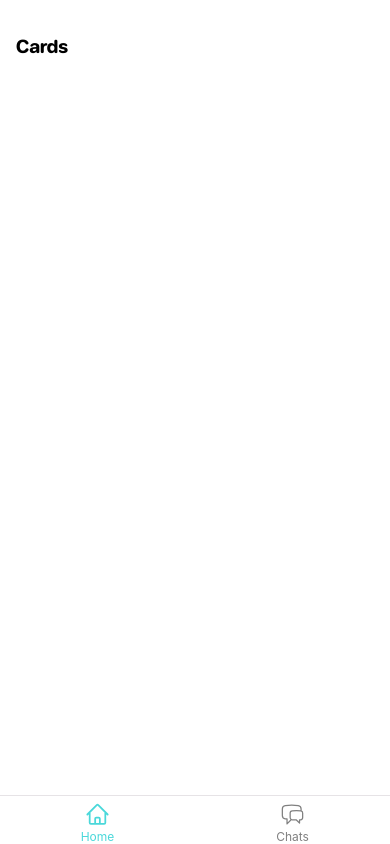
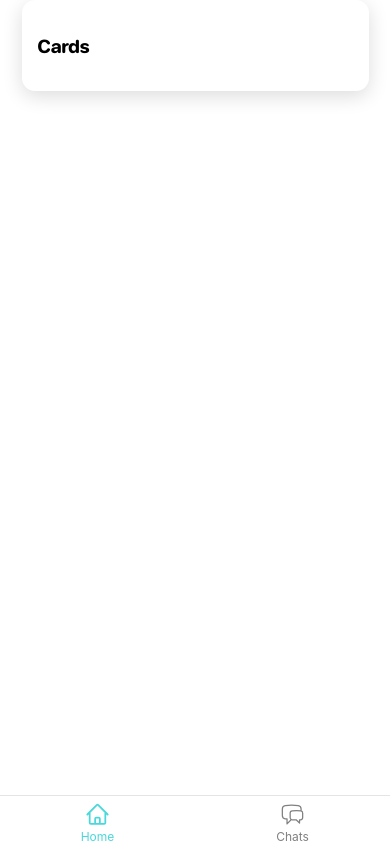
Before and after one commit to AsgardPavlov/nest-react-native-chat, a React Native app in the folder mobile/: screen /Home in a window 390 px wide. Built offline with nearby package versions, Linux system fonts and the light colour scheme.

Commit message:
update commonStyles and font-size-helper

```diff
--- a/mobile/src/styles/common.ts
+++ b/mobile/src/styles/common.ts
@@ -1,4 +1,6 @@
 import { StyleSheet } from "react-native";
+
+import { Colors } from "./colors";
 
 export const commonStyles = StyleSheet.create({
   defaultFont: {
@@ -6,5 +8,22 @@ export const commonStyles = StyleSheet.create({
   },
   defaultFontBold: {
     fontFamily: "FC-Subject-Rounded-Bold"
+  },
+  defaultHorizontalPadding: {
+    paddingHorizontal: 21.5
+  },
+  defaultShadow: {
+    backgroundColor: Colors.WHITE,
+    shadowColor: Colors.BLACK,
+    shadowOffset: {
+      width: 0,
+      height: 5
+    },
+    shadowOpacity: 0.14,
+    shadowRadius: 20,
+    elevation: 5 // This is for Android, as it doesn't support shadow properties
+  },
+  borderRadius: {
+    borderRadius: 13
   }
 });
--- a/mobile/src/utils/font-size-helper.ts
+++ b/mobile/src/utils/font-size-helper.ts
@@ -27,7 +27,7 @@ export const fontPixel = (size: number) => {
 export const fontSize = {
   mini: fontPixel(12),
   small: fontPixel(15),
-  medium: fontPixel(17),
+  medium: fontPixel(18),
   large: fontPixel(20),
   xlarge: fontPixel(24)
 };
```
